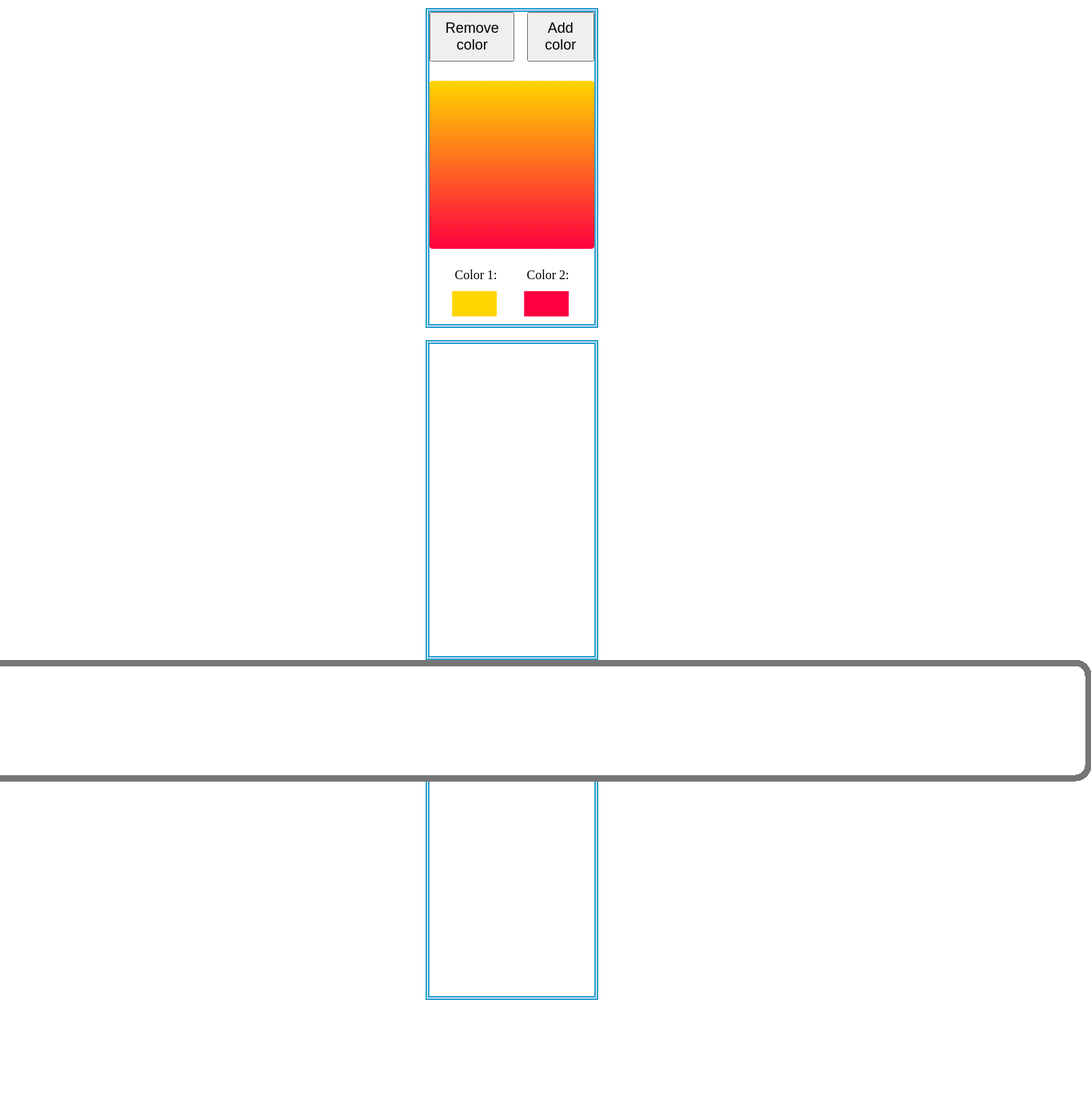
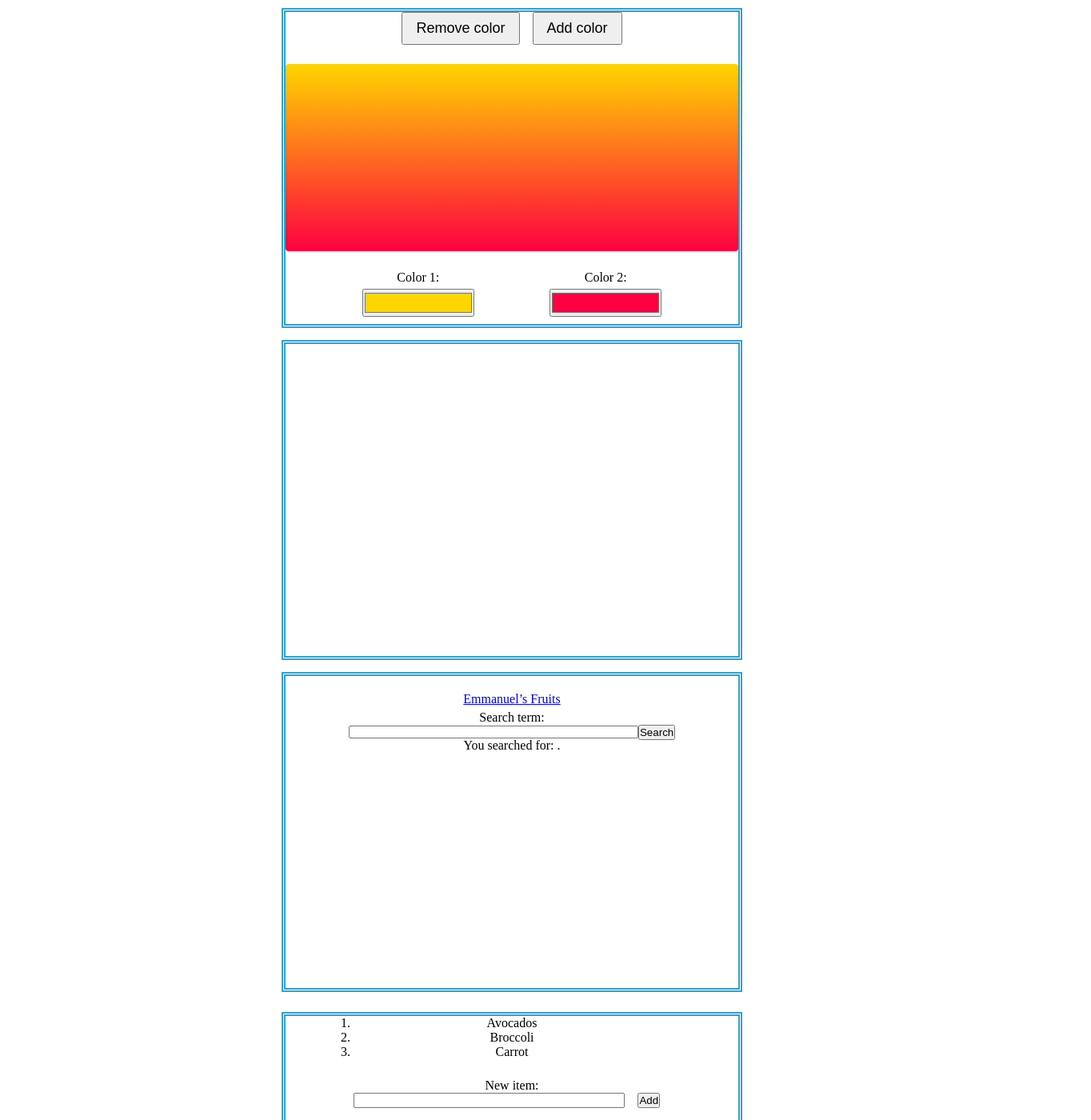
Before and after one commit to endiesworld/nextjs_projects_explorer, a React (Create React App) app: page / in a window 1280 px wide. Shown: the top 1400 px of the page at 80% size, 1364 px wide, since content can reach past the window. Before the commit the page ends 1250 px from the top, so only its background shows below. Built offline with nearby package versions, Linux system fonts and the light colour scheme.

Commit message:
fix: Change style sheet name to prevent unintended stles from being inported

```diff
--- a/src/App.js
+++ b/src/App.js
@@ -27,7 +27,7 @@ function App() {
       <ColorPicker/>
       <StickerPad/>
       <SearchFormParent />
-      {/* <ShoppingListComponent  />
+      <ShoppingListComponent  />
       <FormControl />
       <WorkingWithRef />
       <VideoPlayerComponent />
@@ -39,7 +39,7 @@ function App() {
       <ToastyEffect />
       <Clock />
       <UselessMachine />
-      <IntervalCounter /> */}
+      <IntervalCounter />
     </div>
     </React.StrictMode>
 
--- a/src/components/UselessMachine/UselessMachine.js
+++ b/src/components/UselessMachine/UselessMachine.js
@@ -29,6 +29,7 @@ function UselessMachine() {
   return (
     <div className='useless-machine'>
       <input
+        className='useless-machine-input'
         id={id}
         type="checkbox"
         checked={isOn}
--- a/src/components/UselessMachine/styles.css
+++ b/src/components/UselessMachine/styles.css
@@ -10,6 +10,6 @@
 }
 
 
-input {
+.useless-machine-input {
     transform: scale(8);
 }
--- a/src/components/colorPicker/colorPicker.css
+++ b/src/components/colorPicker/colorPicker.css
@@ -34,22 +34,20 @@
     height: 100%;
 
     position: relative;
-    gap: 20%;
+    gap: 5px;
 }
 
 label {
     display: block;
-
 }
 
 .input-wrapper{
     position: relative;
-
-    width: 100%;
-    height: 100%;
+    width: 80%;
+    height: 80%;
 }
 
-input[type="color"] {
+/* input[type="color"] {
     -webkit-appearance: none;
     border: none;
 }
@@ -60,17 +58,11 @@ input[type="color"]::-webkit-color-swatch-wrapper {
 
 input[type="color"]::-webkit-color-swatch {
     border: none;
-}
+} */
 
 .input-tag{
-    position: relative;
-    padding: 0;
-    margin: 0;
-    max-height: 10%;
-    max-width: 10%;
-    background-color: #32a1ce;
-
-
+    height: 80%;
+    width: 80%;
 }
 
 .actions {
--- a/src/components/searchForm/searchFormCSS.css
+++ b/src/components/searchForm/searchFormCSS.css
@@ -0,0 +1,12 @@
+.form-container{
+    position: relative ;
+    width: 80%;
+    height: 20%;
+}
+
+.form-search-input{
+    position: relative;
+    width: 80%;
+    height: 100%;
+
+    }
--- a/src/components/searchForm/searchFormComponent.js
+++ b/src/components/searchForm/searchFormComponent.js
@@ -6,14 +6,26 @@ import SearchResult from './searchResult';
 function SearchFormParent() {
     const [searchTerm, setSearchTerm] = useState('');
     return (
-        <div className= 'wrapper' style={{
+        <div  style={{
             width: "45%",
             height: "50vh",
-            border: "thick double #32a1ce"
+            border: "thick double #32a1ce",
+            position: "relative",
+            display: "flex",
+            flexDirection: "column",
+
         }}>
-        <header>
+        <header style={{
+            width: "100%",
+            height: "20%",
+            display: "flex",
+            flexDirection: "column",
+            justifyContent: "center",
+            alignItems: "center",
+            gap: "5px",
+        }}>
             <a className="logo" href="/">
-            Wanda’s Fruits
+            Emmanuel’s Fruits
             </a>
             <SearchFormInput searchTerm={searchTerm} setSearchTerm={setSearchTerm}/>
         </header>
--- a/src/components/searchForm/searchFormInput.js
+++ b/src/components/searchForm/searchFormInput.js
@@ -1,3 +1,5 @@
+import "./searchFormCSS.css"
+
 
 function SearchFormInput({searchTerm, setSearchTerm}) {
 
@@ -9,7 +11,7 @@ function SearchFormInput({searchTerm, setSearchTerm}) {
     }
 
     return (
-        <form onSubmit={runSearch}>
+        <form onSubmit={runSearch} className="form-container">
         <label
             className="visually-hidden"
             htmlFor="search-input"
@@ -19,7 +21,7 @@ function SearchFormInput({searchTerm, setSearchTerm}) {
         <input
             type="text"
             id="search-input"
-            className="search-input"
+            className="form-search-input"
             value={searchTerm}
             onChange={event => {
             setSearchTerm(event.target.value);
--- a/src/components/shoppingList/addNewItemForm.js
+++ b/src/components/shoppingList/addNewItemForm.js
@@ -1,4 +1,5 @@
 import React from 'react';
+import styles from './shoppingListstyles.module.css';
 
 function AddNewItemForm({items, setItems}) {
     const [initValue, updateValue] = React.useState('')
@@ -10,13 +11,14 @@ function AddNewItemForm({items, setItems}) {
     }
     return (
         <div className="new-list-item-form">
-        <form onSubmit={e => addItems(e)}>
+        <form onSubmit={e => addItems(e)} className={styles.form_container}>
             <label htmlFor="new-list-form-input">
             New item:
             </label>
 
             <div className="row">
             <input
+            className={styles.form_search_input}
                 required={true}
                 id="new-list-form-input"
                 type="text"
--- a/src/components/shoppingList/shoppingListComponent.js
+++ b/src/components/shoppingList/shoppingListComponent.js
@@ -1,5 +1,6 @@
 import { useState } from "react";
 import AddNewItemForm from './addNewItemForm';
+import styles from './shoppingListstyles.module.css';
 
 function ShoppingListComponent(){
     const [items, setItems] = useState([ {item: "Avocados", id: crypto.randomUUID()}, {item: "Broccoli", id: crypto.randomUUID()} , {item: "Carrot", id: crypto.randomUUID()}])
@@ -9,8 +10,8 @@ function ShoppingListComponent(){
             height: "50vh",
             border: "thick double #32a1ce"
         }}>
-        <div className="list-wrapper">
-            <ol className="shopping-list">
+        <div className={styles.list_wrapper}>
+            <ol className={styles.shopping_list}>
             {
             items.map( item => <li key={item.id}>{item.item}</li>)
             }
--- /dev/null
+++ b/src/components/shoppingList/shoppingListstyles.module.css
@@ -0,0 +1,27 @@
+.list_wrapper{
+
+    position: relative;
+    display: flex;
+    flex-direction: column;
+    justify-content: center;
+    align-items: center;
+}
+
+.shopping_list{
+
+    width: 70%;
+}
+
+.form_container {
+    position: relative;
+    width: 100%;
+    height: 20%;
+
+}
+
+.form_search_input {
+    position: relative;
+    width: 60%;
+    height: 100%;
+    margin-left: 15%;
+}
```
